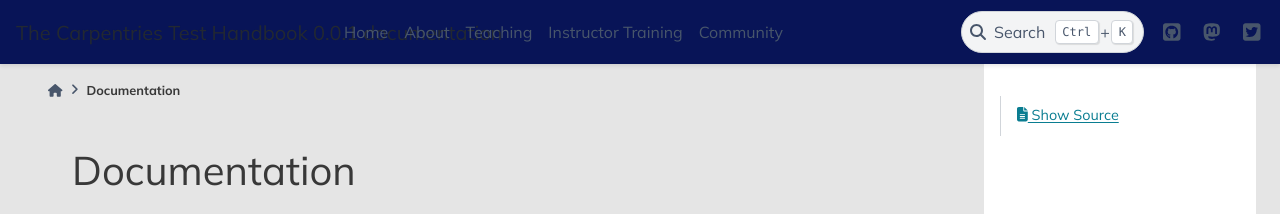
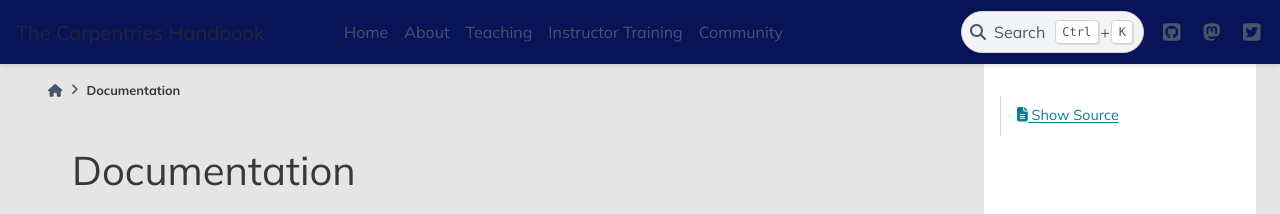
Before and after one commit to carpentries/docs.carpentries.org, a Sphinx documentation site: the page built from source/docs.md, in a window 1280 px wide. Shown: the top 214 px of the page. Built offline with Sphinx 7.4.7 and the PyData theme 0.15.4, drawn with Linux system fonts in a browser that asks for light colours; some of the changed lines change nothing that is shown.

Commit message:
fix page title

```diff
--- a/source/conf.py
+++ b/source/conf.py
@@ -17,7 +17,7 @@
 
 # -- Project information -----------------------------------------------------
 
-project = 'The Carpentries Test Handbook'
+project = 'The Carpentries Test Beta Handbook'
 copyright = '2022, The Carpentries'
 author = 'The Carpentries'
 
@@ -55,6 +55,8 @@ html_theme = 'pydata_sphinx_theme'
 
 html_context = {"default_mode": "light"}
 
+html_title = "The Carpentries Handbook"
+
 html_theme_options = {
         "icon_links": [
         {
```
